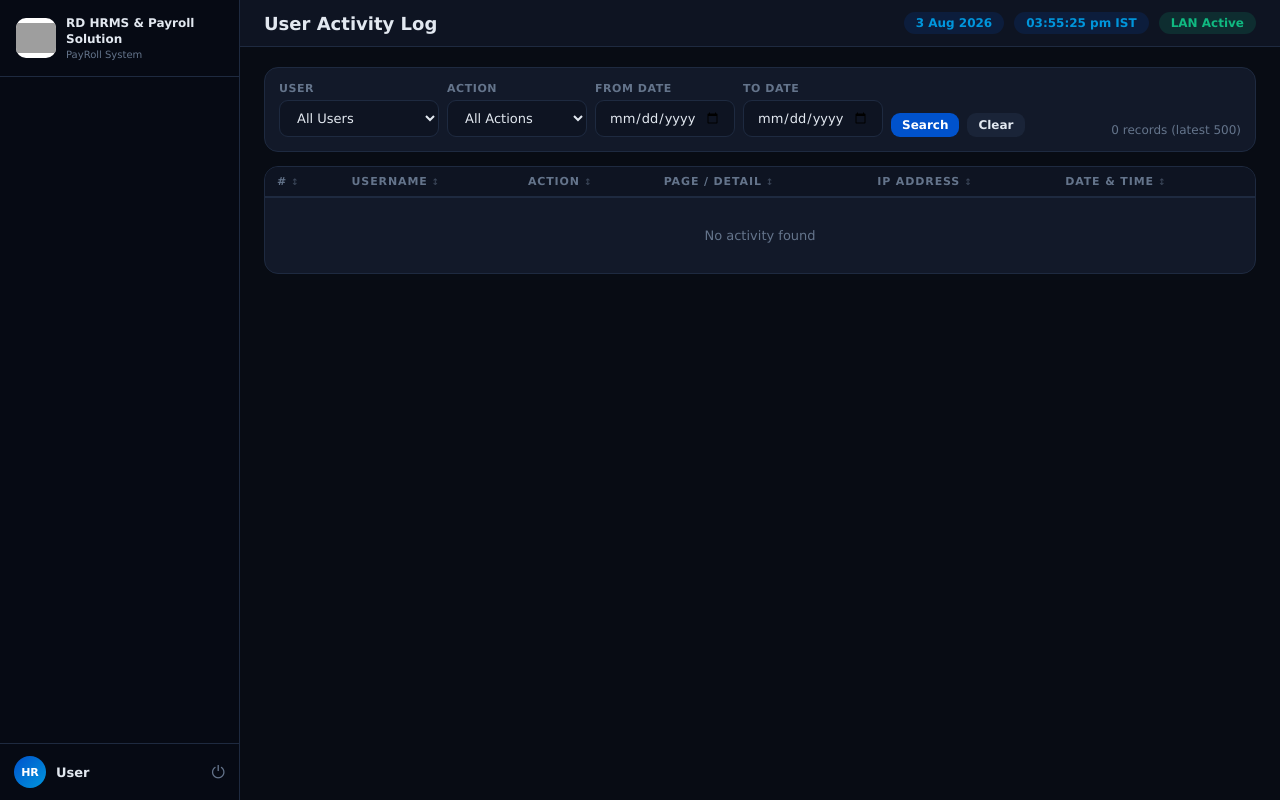
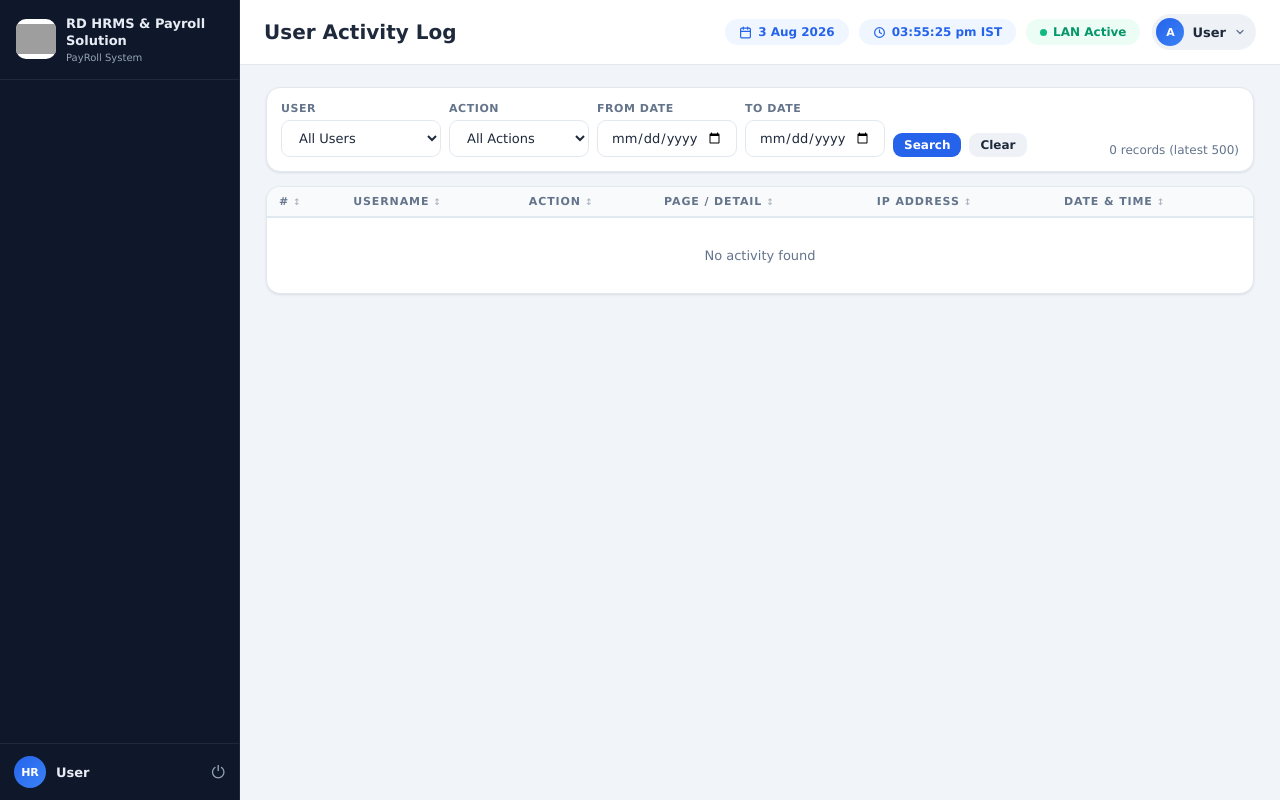
Before and after one commit to rdtechsolutionservices-dot/hrms-software, a Flask app: template templates/activity_log.html in a window 1280 px wide. Run offline with Flask 3, Linux system fonts and the light colour scheme; the template is opened without the code that fills it, so the values that code supplies are empty; data comes from the database, SQL or seed files in the repository; grey boxes are pictures that could not be loaded.

Commit message:
Update app.py and templates

```diff
--- a/templates/base.html
+++ b/templates/base.html
@@ -6,48 +6,62 @@
 <title>VPL PayRoll — {% block title %}{% endblock %}</title>
 
 <style>
-:root{--bg:#080c14;--surface:#0e1422;--card:#121929;--border:#1e2a40;--accent:#0052cc;--accent2:#0096dc;--green:#10b981;--red:#f43f5e;--yellow:#f59e0b;--purple:#8b5cf6;--text:#e2e8f0;--muted:#64748b;--sidebar:#060a14;--hover:#1a2438;}
+:root{
+  --bg:#f1f5f9;--surface:#ffffff;--card:#ffffff;--border:#e2e8f0;
+  --accent:#2563eb;--accent2:#3b82f6;--green:#10b981;--red:#ef4444;--yellow:#f59e0b;--purple:#8b5cf6;
+  --text:#1e293b;--muted:#64748b;
+  --sidebar:#0f172a;--sidebar-text:#e8edf5;--sidebar-muted:#94a3b8;--sidebar-hover:#1c2942;--sidebar-border:#1e293b;
+  --hover:#eef2f7;
+  --shadow:0 1px 3px rgba(15,23,42,.06),0 1px 2px rgba(15,23,42,.04);
+  --shadow-md:0 4px 14px rgba(15,23,42,.08);
+}
 *{margin:0;padding:0;box-sizing:border-box;}
 body{font-family:Verdana,'Verdana Light',Arial,sans-serif;background:var(--bg);color:var(--text);min-height:100vh;display:flex;flex-direction:column;}
 a{text-decoration:none;color:inherit;}
 ::-webkit-scrollbar{width:5px;height:5px;}::-webkit-scrollbar-track{background:transparent;}::-webkit-scrollbar-thumb{background:var(--border);border-radius:10px;}
 .shell{display:flex;flex:1;height:100vh;}
-.sidebar{width:240px;min-width:240px;background:var(--sidebar);border-right:1px solid var(--border);display:flex;flex-direction:column;position:fixed;top:0;bottom:0;left:0;z-index:100;}
-.logo{padding:16px;border-bottom:1px solid var(--border);display:flex;align-items:center;gap:10px;}
+.sidebar{width:240px;min-width:240px;background:var(--sidebar);border-right:1px solid var(--sidebar-border);display:flex;flex-direction:column;position:fixed;top:0;bottom:0;left:0;z-index:100;}
+.logo{padding:16px;border-bottom:1px solid var(--sidebar-border);display:flex;align-items:center;gap:10px;}
 .logo-img{width:40px;height:40px;border-radius:10px;background:white;display:flex;align-items:center;justify-content:center;flex-shrink:0;overflow:hidden;border:none;}
 .logo-img img{width:38px;height:38px;object-fit:contain;}
-.logo-img span{font-family:Verdana,'Verdana Light',Arial,sans-serif;font-weight:800;font-size:12px;color:#0052cc;}
-.logo-text .ln{font-family:Verdana,'Verdana Light',Arial,sans-serif;font-weight:700;font-weight:800;font-size:12px;color:var(--text);line-height:1.3;}
-.logo-text .ls{font-size:10px;color:var(--muted);margin-top:2px;}
+.logo-img span{font-family:Verdana,'Verdana Light',Arial,sans-serif;font-weight:800;font-size:12px;color:#2563eb;}
+.logo-text .ln{font-family:Verdana,'Verdana Light',Arial,sans-serif;font-weight:800;font-size:13px;color:var(--sidebar-text);line-height:1.3;}
+.logo-text .ls{font-size:10px;color:var(--sidebar-muted);margin-top:2px;}
 .nav{padding:10px 8px;flex:1;overflow-y:auto;}
-.nav-sec{font-size:10px;color:var(--muted);letter-spacing:.12em;text-transform:uppercase;padding:8px 10px 4px;}
-.nav-item{display:flex;align-items:center;gap:10px;padding:9px 12px;border-radius:10px;cursor:pointer;font-size:14px;font-weight:600;color:var(--muted);transition:all .15s;margin-bottom:2px;}
-.nav-item:hover{background:var(--hover);color:var(--text);}
-.nav-item.active{background:rgba(0,82,204,.15);color:var(--accent2);}
+.nav-sec{font-size:10px;color:var(--sidebar-muted);letter-spacing:.12em;text-transform:uppercase;padding:8px 10px 4px;}
+.nav-item{display:flex;align-items:center;gap:10px;padding:9px 12px;border-radius:10px;cursor:pointer;font-size:14px;font-weight:600;color:var(--sidebar-muted);transition:background .15s,color .15s;margin-bottom:2px;}
+.nav-item:hover{background:var(--sidebar-hover);color:var(--sidebar-text);}
+.nav-item.active{background:rgba(59,130,246,.22);color:#93c5fd;}
 .nav-item .ni{font-size:15px;width:20px;text-align:center;}
-.sidebar-footer{padding:12px 14px;border-top:1px solid var(--border);}
+.sidebar-footer{padding:12px 14px;border-top:1px solid var(--sidebar-border);}
 .sfoot{display:flex;align-items:center;gap:10px;}
 .avatar{width:32px;height:32px;border-radius:50%;background:linear-gradient(135deg,var(--accent),var(--accent2));display:flex;align-items:center;justify-content:center;font-size:11px;font-weight:700;color:white;flex-shrink:0;}
-.sfoot-name{font-size:13px;font-weight:600;}
-.sfoot-role{font-size:11px;color:var(--muted);}
-.sfoot-logout{margin-left:auto;font-size:17px;cursor:pointer;color:var(--muted);}
+.sfoot-name{font-size:13px;font-weight:600;color:var(--sidebar-text);}
+.sfoot-role{font-size:11px;color:var(--sidebar-muted);}
+.sfoot-logout{margin-left:auto;font-size:17px;cursor:pointer;color:var(--sidebar-muted);}
 .sfoot-logout:hover{color:var(--red);}
 .main{flex:1;display:flex;flex-direction:column;margin-left:240px;min-width:0;}
-.topbar{background:var(--surface);border-bottom:1px solid var(--border);padding:12px 24px;display:flex;align-items:center;justify-content:space-between;position:sticky;top:0;z-index:50;}
-.page-title{font-family:Verdana,'Verdana Light',Arial,sans-serif;font-weight:700;font-weight:700;font-size:18px;}
+.topbar{background:var(--surface);border-bottom:1px solid var(--border);padding:14px 24px;display:flex;align-items:center;justify-content:space-between;position:sticky;top:0;z-index:50;}
+.page-title{font-family:Verdana,'Verdana Light',Arial,sans-serif;font-weight:700;font-size:20px;color:var(--text);}
+.page-subtitle{font-size:13px;color:var(--muted);margin-top:2px;}
 .topbar-right{display:flex;align-items:center;gap:10px;}
-.tbadge{padding:4px 12px;border-radius:20px;font-size:12px;font-weight:600;}
-.tbadge-blue{background:rgba(0,82,204,.15);color:var(--accent2);}
-.tbadge-green{background:rgba(16,185,129,.15);color:var(--green);}
-.tbadge-yellow{background:rgba(245,158,11,.15);color:var(--yellow);}
-.content{flex:1;overflow-y:auto;padding:20px 24px;}
+.tbadge{padding:6px 14px;border-radius:20px;font-size:12px;font-weight:600;display:inline-flex;align-items:center;gap:6px;}
+.tbadge-blue{background:#eff6ff;color:var(--accent);}
+.tbadge-green{background:#ecfdf5;color:#059669;}
+.tbadge-yellow{background:#fffbeb;color:#b45309;}
+.content{flex:1;overflow-y:auto;padding:22px 26px;animation:pageFadeIn .28s ease;}
+
+@keyframes pageFadeIn{from{opacity:0;transform:translateY(6px);}to{opacity:1;transform:translateY(0);}}
+a,button,.nav-item,.btn,.kpi-box,.stat-card,.table-card,input,select,.form-control,.form-select{transition:background .15s ease,color .15s ease,border-color .15s ease,box-shadow .15s ease,transform .15s ease;}
+.kpi-box:hover,.stat-card:hover{transform:translateY(-2px);box-shadow:var(--shadow-md);}
+.btn:hover{transform:translateY(-1px);}
 
 .hamburger-btn{display:none;background:none;border:none;color:var(--text);font-size:22px;cursor:pointer;padding:4px 8px;line-height:1;}
-.sidebar-backdrop{display:none;position:fixed;inset:0;background:rgba(0,0,0,.55);z-index:99;}
+.sidebar-backdrop{display:none;position:fixed;inset:0;background:rgba(15,23,42,.5);z-index:99;}
 .sidebar-backdrop.show{display:block;}
 
 @media (max-width: 860px){
-  .sidebar{transform:translateX(-100%);transition:transform .25s ease;box-shadow:0 0 40px rgba(0,0,0,.6);}
+  .sidebar{transform:translateX(-100%);transition:transform .25s ease;box-shadow:0 0 40px rgba(0,0,0,.35);}
   .sidebar.open{transform:translateX(0);}
   .main{margin-left:0;}
   .hamburger-btn{display:block;}
@@ -67,7 +81,7 @@ a{text-decoration:none;color:inherit;}
   .stats-grid{grid-template-columns:1fr!important;}
 }
 .stats-grid{display:grid;grid-template-columns:repeat(4,1fr);gap:14px;margin-bottom:20px;}
-.stat-card{background:var(--card);border:1px solid var(--border);border-radius:14px;padding:18px;position:relative;overflow:hidden;}
+.stat-card{background:var(--card);border:1px solid var(--border);border-radius:14px;padding:18px;position:relative;overflow:hidden;box-shadow:var(--shadow);}
 .stat-card::before{content:'';position:absolute;top:0;left:0;right:0;height:3px;}
 .sc-blue::before{background:linear-gradient(90deg,var(--accent),var(--accent2));}
 .sc-green::before{background:linear-gradient(90deg,var(--green),#34d399);}
@@ -75,31 +89,31 @@ a{text-decoration:none;color:inherit;}
 .sc-yellow::before{background:linear-gradient(90deg,var(--yellow),#fbbf24);}
 .sc-purple::before{background:linear-gradient(90deg,var(--purple),#a78bfa);}
 .stat-icon{font-size:22px;margin-bottom:10px;}
-.stat-value{font-family:Verdana,'Verdana Light',Arial,sans-serif;font-weight:700;font-size:26px;font-weight:800;line-height:1;}
+.stat-value{font-family:Verdana,'Verdana Light',Arial,sans-serif;font-weight:800;font-size:26px;line-height:1;color:var(--text);}
 .stat-label{font-size:12px;color:var(--muted);margin-top:4px;}
 .stat-sub{font-size:11px;margin-top:4px;color:var(--green);}
-.table-card{background:var(--card);border:1px solid var(--border);border-radius:14px;overflow:hidden;margin-bottom:18px;}
+.table-card{background:var(--card);border:1px solid var(--border);border-radius:14px;overflow:hidden;margin-bottom:18px;box-shadow:var(--shadow);}
 .table-header{padding:14px 18px;border-bottom:1px solid var(--border);display:flex;align-items:center;justify-content:space-between;gap:10px;flex-wrap:wrap;}
-.table-title{font-family:Verdana,'Verdana Light',Arial,sans-serif;font-weight:700;font-weight:700;font-size:14px;}
+.table-title{font-family:Verdana,'Verdana Light',Arial,sans-serif;font-weight:700;font-size:14px;color:var(--text);}
 table{width:100%;border-collapse:collapse;}
-thead th{padding:10px 14px;text-align:left;font-size:11px;color:var(--muted);letter-spacing:.08em;text-transform:uppercase;background:var(--surface);border-bottom:1px solid var(--border);}
+thead th{padding:10px 14px;text-align:left;font-size:11px;color:var(--muted);letter-spacing:.08em;text-transform:uppercase;background:#f8fafc;border-bottom:1px solid var(--border);}
 tbody tr{border-bottom:1px solid var(--border);transition:background .15s;}
-tbody tr:hover{background:rgba(0,82,204,.04);}
+tbody tr:hover{background:#f8fafc;}
 tbody tr:last-child{border:none;}
-td{padding:10px 14px;font-size:13px;vertical-align:middle;}
+td{padding:10px 14px;font-size:13px;vertical-align:middle;color:var(--text);}
 .emp-cell{display:flex;align-items:center;gap:10px;}
 .emp-av{width:30px;height:30px;border-radius:8px;display:flex;align-items:center;justify-content:center;font-size:11px;font-weight:700;color:white;flex-shrink:0;}
 .emp-name{font-weight:600;font-size:13px;}
 .emp-id{font-size:11px;color:var(--muted);}
 .badge{display:inline-block;padding:3px 9px;border-radius:20px;font-size:11px;font-weight:600;}
-.badge-active{background:rgba(16,185,129,.15);color:var(--green);}
-.badge-inactive{background:rgba(100,116,139,.15);color:var(--muted);}
-.badge-staff{background:rgba(0,82,204,.15);color:var(--accent2);}
-.badge-associate{background:rgba(245,158,11,.15);color:var(--yellow);}
-.badge-director{background:rgba(139,92,246,.15);color:#a78bfa;}
-.sal-text{font-family:Verdana,'Verdana Light',Arial,sans-serif;font-weight:700;font-weight:700;}
-.btn{display:inline-flex;align-items:center;gap:6px;padding:7px 15px;border-radius:9px;font-family:Verdana,sans-serif;font-size:13px;font-weight:600;cursor:pointer;border:none;transition:all .15s;}
-.btn-primary{background:var(--accent);color:white;}.btn-primary:hover{background:#003d99;}
+.badge-active{background:#ecfdf5;color:#059669;}
+.badge-inactive{background:#f1f5f9;color:var(--muted);}
+.badge-staff{background:#eff6ff;color:var(--accent);}
+.badge-associate{background:#fffbeb;color:#b45309;}
+.badge-director{background:#f5f3ff;color:#7c3aed;}
+.sal-text{font-family:Verdana,'Verdana Light',Arial,sans-serif;font-weight:700;}
+.btn{display:inline-flex;align-items:center;gap:6px;padding:7px 15px;border-radius:9px;font-family:Verdana,sans-serif;font-size:13px;font-weight:600;cursor:pointer;border:none;}
+.btn-primary{background:var(--accent);color:white;}.btn-primary:hover{background:#1d4ed8;}
 .btn-success{background:var(--green);color:white;}
 .btn-danger{background:var(--red);color:white;}
 .btn-warning{background:var(--yellow);color:#1a1a1a;}
@@ -107,40 +121,40 @@ td{padding:10px 14px;font-size:13px;vertical-align:middle;}
 .btn-sm{padding:5px 11px;font-size:12px;}
 .form-group{margin-bottom:14px;}
 .form-label{display:block;font-size:11px;color:var(--muted);margin-bottom:5px;font-weight:600;text-transform:uppercase;letter-spacing:.05em;}
-.form-control{width:100%;background:var(--surface);border:1px solid var(--border);border-radius:9px;padding:9px 13px;color:var(--text);font-size:13px;outline:none;transition:border .15s;font-family:Verdana,sans-serif;}
+.form-control{width:100%;background:var(--surface);border:1px solid var(--border);border-radius:9px;padding:9px 13px;color:var(--text);font-size:13px;outline:none;font-family:Verdana,sans-serif;}
 .form-control:focus{border-color:var(--accent);}
 .form-select{width:100%;background:var(--surface);border:1px solid var(--border);border-radius:9px;padding:9px 13px;color:var(--text);font-size:13px;outline:none;cursor:pointer;font-family:Verdana,sans-serif;}
 .form-check{display:flex;align-items:center;gap:8px;font-size:13px;}
 .form-check input{width:15px;height:15px;accent-color:var(--accent);}
 .search-box{display:flex;align-items:center;gap:8px;background:var(--surface);border:1px solid var(--border);border-radius:9px;padding:7px 13px;}
 .search-box input{background:transparent;border:none;outline:none;color:var(--text);font-size:13px;width:200px;font-family:Verdana,sans-serif;}
-.modal-overlay{position:fixed;inset:0;background:rgba(0,0,0,.75);backdrop-filter:blur(4px);display:flex;align-items:center;justify-content:center;z-index:1000;opacity:0;pointer-events:none;transition:opacity .2s;}
+.modal-overlay{position:fixed;inset:0;background:rgba(15,23,42,.5);backdrop-filter:blur(3px);display:flex;align-items:center;justify-content:center;z-index:1000;opacity:0;pointer-events:none;transition:opacity .2s;}
 .modal-overlay.show{opacity:1;pointer-events:all;}
-.modal{background:var(--card);border:1px solid var(--border);border-radius:18px;width:640px;max-height:90vh;overflow-y:auto;box-shadow:0 40px 100px rgba(0,0,0,.6);transform:translateY(20px);transition:transform .2s;}
+.modal{background:var(--card);border:1px solid var(--border);border-radius:18px;width:640px;max-height:90vh;overflow-y:auto;box-shadow:0 30px 80px rgba(15,23,42,.25);transform:translateY(20px);transition:transform .2s;}
 .modal-overlay.show .modal{transform:translateY(0);}
 .modal-lg{width:820px;}
 .modal-header{padding:18px 22px;border-bottom:1px solid var(--border);display:flex;align-items:center;justify-content:space-between;}
-.modal-title{font-family:Verdana,'Verdana Light',Arial,sans-serif;font-weight:700;font-weight:700;font-size:16px;}
+.modal-title{font-family:Verdana,'Verdana Light',Arial,sans-serif;font-weight:700;font-size:16px;color:var(--text);}
 .modal-close{width:28px;height:28px;border-radius:50%;background:var(--hover);border:none;color:var(--text);font-size:16px;cursor:pointer;display:flex;align-items:center;justify-content:center;}
 .modal-body{padding:20px;}
 .modal-footer{padding:14px 20px;border-top:1px solid var(--border);display:flex;justify-content:flex-end;gap:10px;}
 .form-grid{display:grid;grid-template-columns:1fr 1fr;gap:12px;}
 .col-span-2{grid-column:span 2;}
 .alert{padding:10px 14px;border-radius:9px;font-size:13px;margin-bottom:12px;display:flex;align-items:center;gap:8px;}
-.alert-success{background:rgba(16,185,129,.12);border:1px solid rgba(16,185,129,.3);color:var(--green);}
-.alert-danger{background:rgba(244,63,94,.12);border:1px solid rgba(244,63,94,.3);color:var(--red);}
-.alert-info{background:rgba(0,82,204,.12);border:1px solid rgba(0,82,204,.3);color:var(--accent2);}
+.alert-success{background:#ecfdf5;border:1px solid #a7f3d0;color:#059669;}
+.alert-danger{background:#fef2f2;border:1px solid #fecaca;color:#dc2626;}
+.alert-info{background:#eff6ff;border:1px solid #bfdbfe;color:var(--accent);}
 .toolbar{display:flex;align-items:center;gap:10px;margin-bottom:16px;flex-wrap:wrap;}
 .month-selector{display:flex;align-items:center;gap:10px;background:var(--card);border:1px solid var(--border);border-radius:10px;padding:8px 14px;}
 .month-selector label{font-size:12px;color:var(--muted);font-weight:600;}
 .month-selector select{background:transparent;border:none;color:var(--text);font-size:13px;font-weight:600;cursor:pointer;outline:none;}
 .two-col{display:grid;grid-template-columns:1fr 340px;gap:16px;}
-.mini-card{background:var(--card);border:1px solid var(--border);border-radius:14px;padding:18px;margin-bottom:14px;}
-.mini-title{font-family:Verdana,'Verdana Light',Arial,sans-serif;font-weight:700;font-weight:700;font-size:13px;margin-bottom:12px;}
-#toast{position:fixed;bottom:20px;right:20px;background:var(--card);border:1px solid var(--border);border-radius:10px;padding:12px 18px;font-size:13px;z-index:9999;transform:translateY(100px);opacity:0;transition:all .3s;max-width:300px;}
+.mini-card{background:var(--card);border:1px solid var(--border);border-radius:14px;padding:18px;margin-bottom:14px;box-shadow:var(--shadow);}
+.mini-title{font-family:Verdana,'Verdana Light',Arial,sans-serif;font-weight:700;font-size:13px;margin-bottom:12px;color:var(--text);}
+#toast{position:fixed;bottom:20px;right:20px;background:var(--card);border:1px solid var(--border);border-radius:10px;padding:12px 18px;font-size:13px;z-index:9999;transform:translateY(100px);opacity:0;transition:all .3s;max-width:300px;box-shadow:var(--shadow-md);color:var(--text);}
 #toast.show{transform:translateY(0);opacity:1;}
-#toast.toast-success{border-color:rgba(16,185,129,.4);color:var(--green);}
-#toast.toast-error{border-color:rgba(244,63,94,.4);color:var(--red);}
+#toast.toast-success{border-color:#a7f3d0;color:#059669;}
+#toast.toast-error{border-color:#fecaca;color:#dc2626;}
 </style>
 
 <script>
@@ -320,13 +334,21 @@ td{padding:10px 14px;font-size:13px;vertical-align:middle;}
   <div class="topbar">
     <div style="display:flex;align-items:center;gap:10px;">
       <button class="hamburger-btn" id="hamburgerBtn" onclick="toggleSidebar()" aria-label="Menu"></button>
-      <div class="page-title">{% block page_title %}{% endblock %}</div>
+      <div>
+        <div class="page-title">{% block page_title %}{% endblock %}</div>
+        {% block page_subtitle %}{% endblock %}
+      </div>
     </div>
     <div class="topbar-right">
-      <span id="todayDate" class="tbadge tbadge-blue">Loading...</span>
-      <span id="liveClock" class="tbadge tbadge-blue" style="font-variant-numeric:tabular-nums;"> --:--:--</span>
-      <span class="tbadge tbadge-green">LAN Active</span>
+      <span id="todayDate" class="tbadge tbadge-blue"><svg width="13" height="13" viewBox="0 0 24 24" fill="none" stroke="currentColor" stroke-width="2.2" stroke-linecap="round" stroke-linejoin="round"><rect x="3" y="4" width="18" height="18" rx="2"></rect><line x1="16" y1="2" x2="16" y2="6"></line><line x1="8" y1="2" x2="8" y2="6"></line><line x1="3" y1="10" x2="21" y2="10"></line></svg> <span id="todayDateText">Loading...</span></span>
+      <span id="liveClock" class="tbadge tbadge-blue" style="font-variant-numeric:tabular-nums;"><svg width="13" height="13" viewBox="0 0 24 24" fill="none" stroke="currentColor" stroke-width="2.2" stroke-linecap="round" stroke-linejoin="round"><circle cx="12" cy="12" r="9"></circle><polyline points="12 7 12 12 15.5 14"></polyline></svg> <span id="liveClockText">--:--:--</span></span>
+      <span class="tbadge tbadge-green"><span style="width:7px;height:7px;border-radius:50%;background:#10b981;display:inline-block;"></span> LAN Active</span>
       {% if session.role=='admin' %}<span class="tbadge tbadge-yellow">Admin</span>{% endif %}
+      <div style="display:flex;align-items:center;gap:8px;padding:4px 10px 4px 4px;border-radius:24px;background:var(--hover);cursor:pointer;margin-left:2px;" onclick="document.querySelector('.sidebar-footer .sfoot-logout')?.scrollIntoView()">
+        <span class="avatar" style="width:28px;height:28px;font-size:11px;">{{ (session.get('name') or session.get('user') or 'A')[0]|upper }}</span>
+        <span style="font-size:13px;font-weight:600;color:var(--text);">{{ session.get('name') or session.get('user') or 'User' }}</span>
+        <svg width="12" height="12" viewBox="0 0 24 24" fill="none" stroke="currentColor" stroke-width="2.5" stroke-linecap="round" stroke-linejoin="round" style="color:var(--muted);"><polyline points="6 9 12 15 18 9"></polyline></svg>
+      </div>
     </div>
   </div>
   <div class="content">{% block content %}{% endblock %}</div>
@@ -340,8 +362,8 @@ function updateISTClock(){
   const now = new Date();
   const dateStr = now.toLocaleDateString("en-IN",{day:"numeric",month:"short",year:"numeric",timeZone:"Asia/Kolkata"});
   const timeStr = now.toLocaleTimeString("en-IN",{hour:"2-digit",minute:"2-digit",second:"2-digit",hour12:true,timeZone:"Asia/Kolkata"});
-  document.getElementById("todayDate").textContent = " " + dateStr;
-  document.getElementById("liveClock").textContent = " " + timeStr + " IST";
+  document.getElementById("todayDateText").textContent = dateStr;
+  document.getElementById("liveClockText").textContent = timeStr + " IST";
 }
 updateISTClock();
 setInterval(updateISTClock, 1000);
```
Also changed, not shown: templates/dashboard.html (+25 -11 lines).
